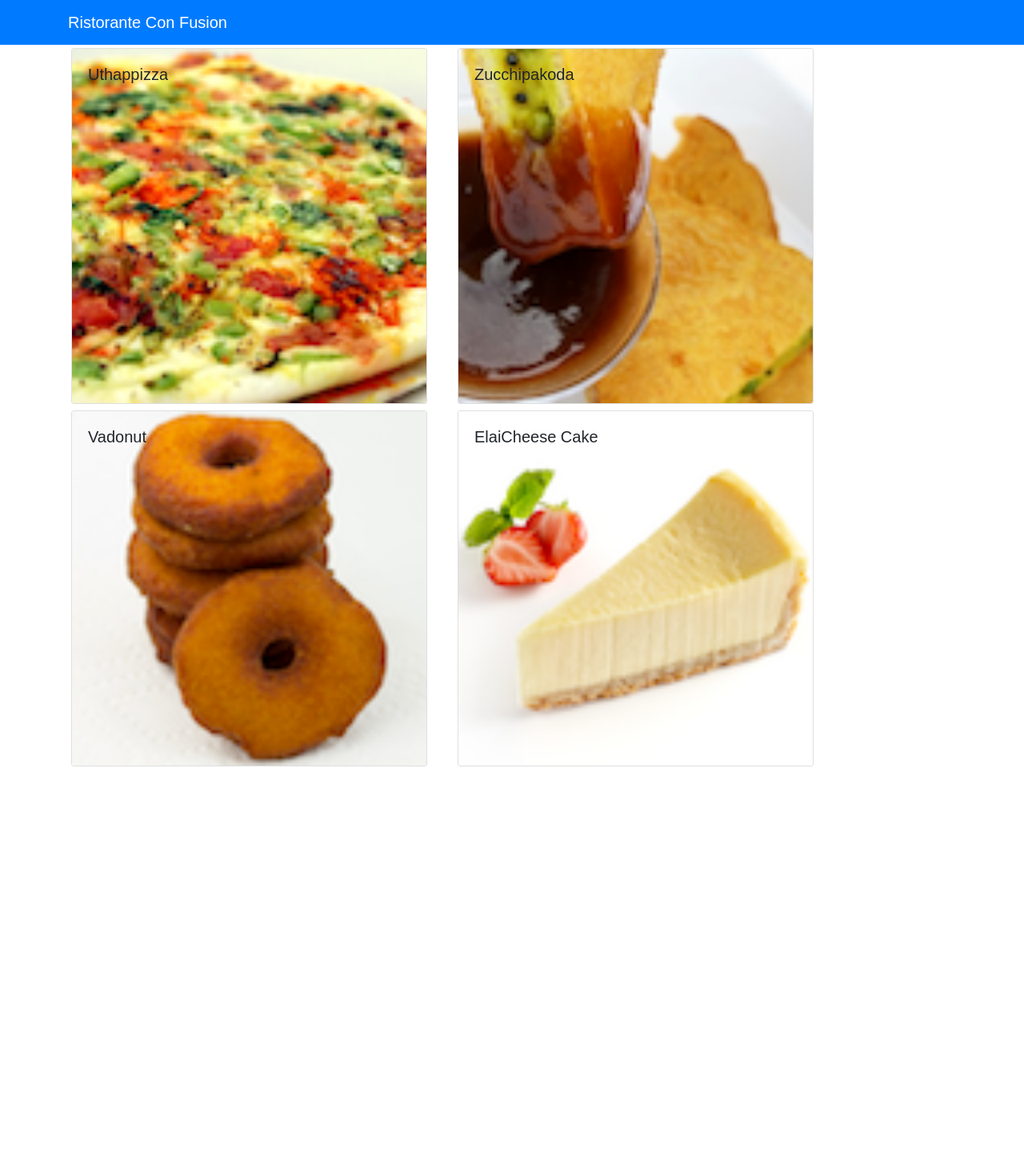
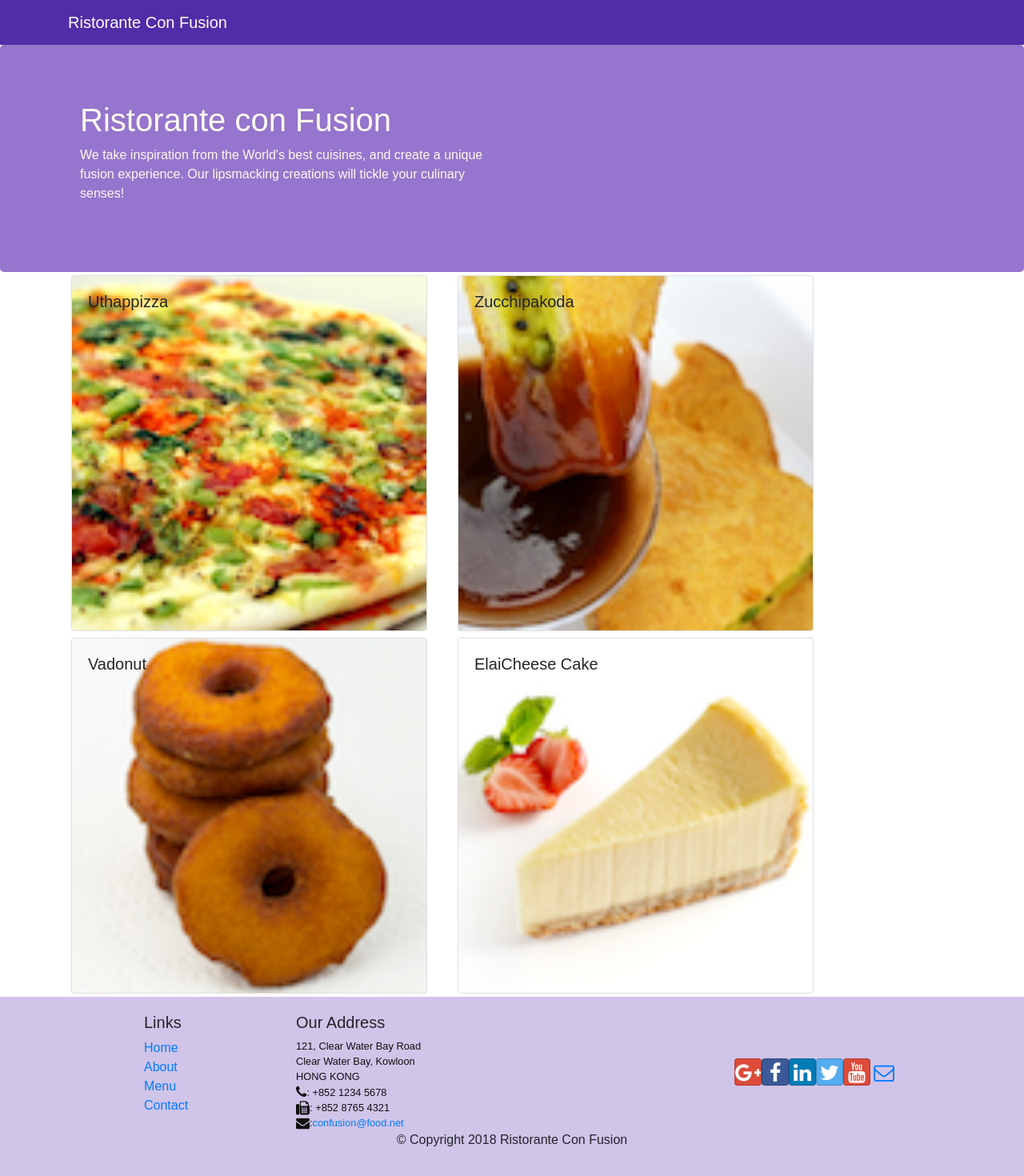
Before and after one commit to balalaXD/React-dabble, a React (Create React App) app: page /contactus in a window 1280 px wide. Shown: the top 1470 px of the page at 80% size. Before the commit the page ends 962 px from the top, so only its background shows below. Built offline with nearby package versions, Linux system fonts and the light colour scheme.

Commit message:
Header and Footer

```diff
--- a/package.json
+++ b/package.json
@@ -4,6 +4,8 @@
   "private": true,
   "dependencies": {
     "bootstrap": "4.0.0",
+    "bootstrap-social": "5.1.1",
+    "font-awesome": "4.7.0",
     "react": "^16.4.2",
     "react-dom": "^16.4.2",
     "react-popper": "0.9.2",
--- a/src/App.css
+++ b/src/App.css
@@ -1,24 +1,33 @@
-/* .App {
-  text-align: center;
+.row-header{
+    margin:0px auto;
+    padding:0px auto;
 }
 
-.App-logo {
-  animation: App-logo-spin infinite 20s linear;
-  height: 80px;
+.row-content {
+    margin:0px auto;
+    padding: 50px 0px 50px 0px;
+    border-bottom: 1px ridge;
+    min-height:400px;
 }
 
-.App-header {
-  background-color: #222;
-  height: 150px;
-  padding: 20px;
-  color: white;
+.footer{
+    background-color: #D1C4E9;
+    margin:0px auto;
+    padding: 20px 0px 20px 0px;
+}
+.jumbotron {
+    padding:70px 30px 70px 30px;
+    margin:0px auto;
+    background: #9575CD ;
+    color:floralwhite;
 }
 
-.App-intro {
-  font-size: large;
+address{
+    font-size:80%;
+    margin:0px;
+    color:#0f0f0f;
 }
 
-@keyframes App-logo-spin {
-  from { transform: rotate(0deg); }
-  to { transform: rotate(360deg); }
-} */
+.navbar-dark {
+    background-color: #512DA8;
+}
--- /dev/null
+++ b/src/components/FooterComponent.js
@@ -0,0 +1,67 @@
+import React from 'react';
+
+const Footer = (props) => {
+  return(
+    <div className="footer">
+      <div className="container">
+        <div className="row justify-content-center">
+          <div className="col-4 offset-1 col-sm-2">
+            <h5>Links</h5>
+            <ul className="list-unstyled">
+              <li><a href="#">Home</a></li>
+              <li><a href="#">About</a></li>
+              <li><a href="#">Menu</a></li>
+              <li><a href="contactus.html">Contact</a></li>
+            </ul>
+          </div>
+
+          <div className="col-7 col-sm-5">
+            <h5>Our Address</h5>
+            <address>
+              121, Clear Water Bay Road
+              <br /> Clear Water Bay, Kowloon
+              <br /> HONG KONG
+              <br />
+              <i className="fa fa-phone fa-lg"></i>: +852 1234 5678<br />
+              <i className="fa fa-fax fa-lg"></i>: +852 8765 4321<br />
+              <i className="fa fa-envelope fa-lg"></i>:
+              <a href="mailto:confusion@food.net">
+                confusion@food.net</a>
+            </address>
+          </div>
+
+          <div className="col-12 col-sm-4 align-self-center">
+            <div className="text-center">
+              <a className="btn btn-social-icon btn-google" href="http://google.com/+">
+                <i className="fa fa-google-plus"></i>
+              </a>
+              <a className="btn btn-social-icon btn-facebook" href="http://www.facebook.com/profile.php?id=">
+                <i className="fa fa-facebook"></i>
+              </a>
+              <a className="btn btn-social-icon btn-linkedin" href="http://www.linkedin.com/in/">
+                <i className="fa fa-linkedin"></i>
+              </a>
+              <a className="btn btn-social-icon btn-twitter" href="http://twitter.com/">
+                <i className="fa fa-twitter"></i>
+              </a>
+              <a className="btn btn-social-icon btn-google" href="http://youtube.com/">
+                <i className="fa fa-youtube"></i>
+              </a>
+              <a className="btn btn-social-icon" href="mailto:">
+                <i className="fa fa-envelope-o"></i>
+              </a>
+            </div>
+          </div>
+        </div>
+
+        <div className="row justify-content-center">
+          <div className="col-auto">
+            <p>© Copyright 2018 Ristorante Con Fusion</p>
+          </div>
+        </div>
+      </div>
+    </div>
+  )
+}
+
+export default Footer;
--- /dev/null
+++ b/src/components/HeaderComponent.js
@@ -0,0 +1,28 @@
+import React, { Component } from 'react';
+import { Navbar, NavbarBrand, Jumbotron } from 'reactstrap';
+
+class Header extends Component {
+  render() {
+    return (
+      <React.Fragment>
+        <Navbar dark>
+          <div className="container">
+            <NavbarBrand href="/">Ristorante Con Fusion</NavbarBrand>
+          </div>
+        </Navbar>
+        <Jumbotron>
+          <div className="container">
+            <div className="row row-header">
+              <div className="col-12 col-sm-6">
+                <h1>Ristorante con Fusion</h1>
+                <p>We take inspiration from the World's best cuisines, and create a unique fusion experience. Our lipsmacking creations will tickle your culinary senses!</p>
+              </div>
+            </div>
+           </div>
+        </Jumbotron>
+      </React.Fragment>
+    );
+  }
+}
+
+export default Header;
--- a/src/components/MainComponent.js
+++ b/src/components/MainComponent.js
@@ -2,6 +2,8 @@
 import { Navbar, NavbarBrand } from 'reactstrap';
 import Menu from './MenuComponent'; // If you write `import { Menu } from PATH;' will complain
 import DishDetail from './DishdetailComponent';
+import Header from './HeaderComponent';
+import Footer from './FooterComponent';
 import { DISHES } from '../shared/dishes';
 
 class Main extends Component {
@@ -21,13 +23,10 @@
   render() {
     return (
       <div>
-        <Navbar dark color="primary">
-          <div className="container">
-            <NavbarBrand href="/">Ristorante Con Fusion</NavbarBrand>
-          </div>
-        </Navbar>
+        <Header />
         <Menu dishes={this.state.dishes} onClick={(dishId) => this.onDishSelect(dishId)} />
         <DishDetail dish={this.state.dishes.find(dish => dish.id === this.state.selectedDishID)} />
+        <Footer />
       </div>
     );
   }
--- a/src/index.js
+++ b/src/index.js
@@ -1,7 +1,9 @@
+import 'bootstrap/dist/css/bootstrap.min.css';
+import 'bootstrap-social/bootstrap-social.css';
+import 'font-awesome/css/font-awesome.css';
 import React from 'react';
 import ReactDOM from 'react-dom';
 import App from './App';
-import 'bootstrap/dist/css/bootstrap.min.css';
 import './index.css';
 
 ReactDOM.render(
```
